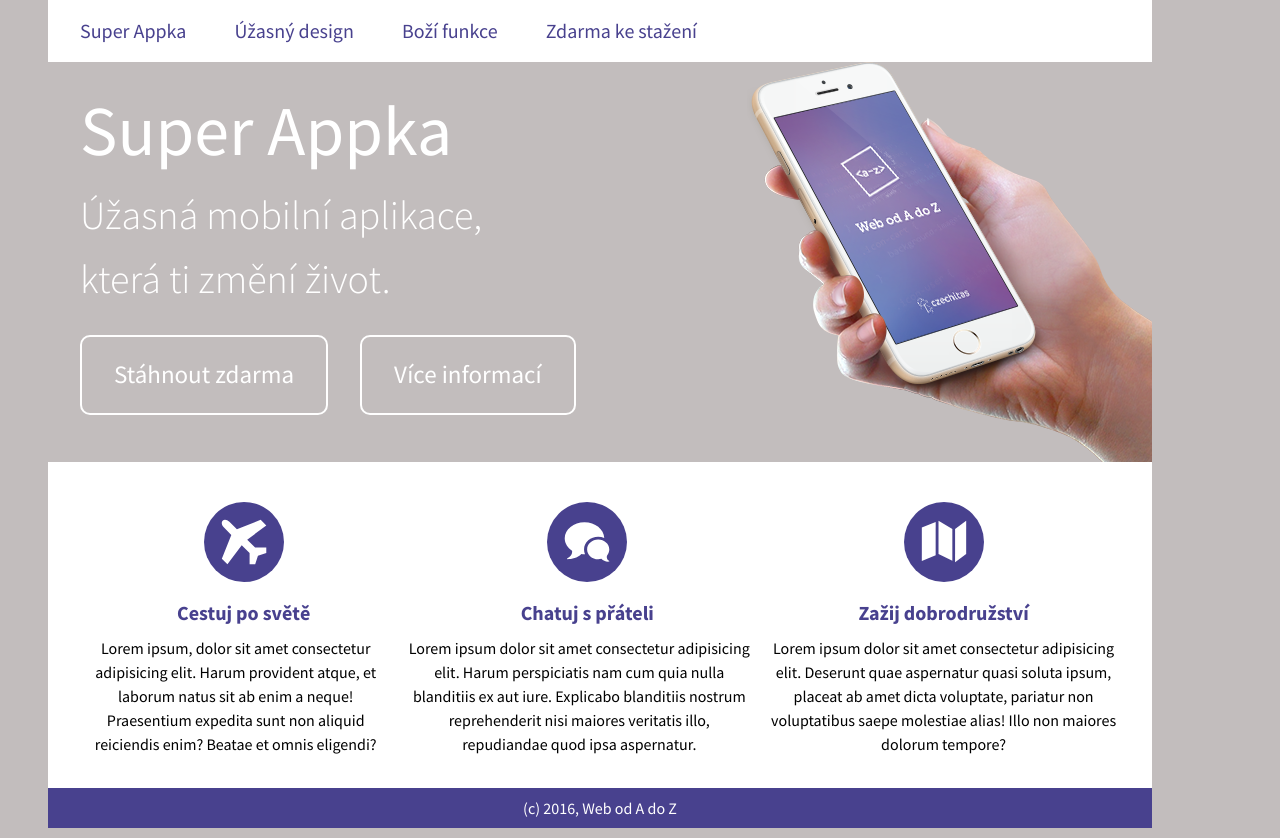
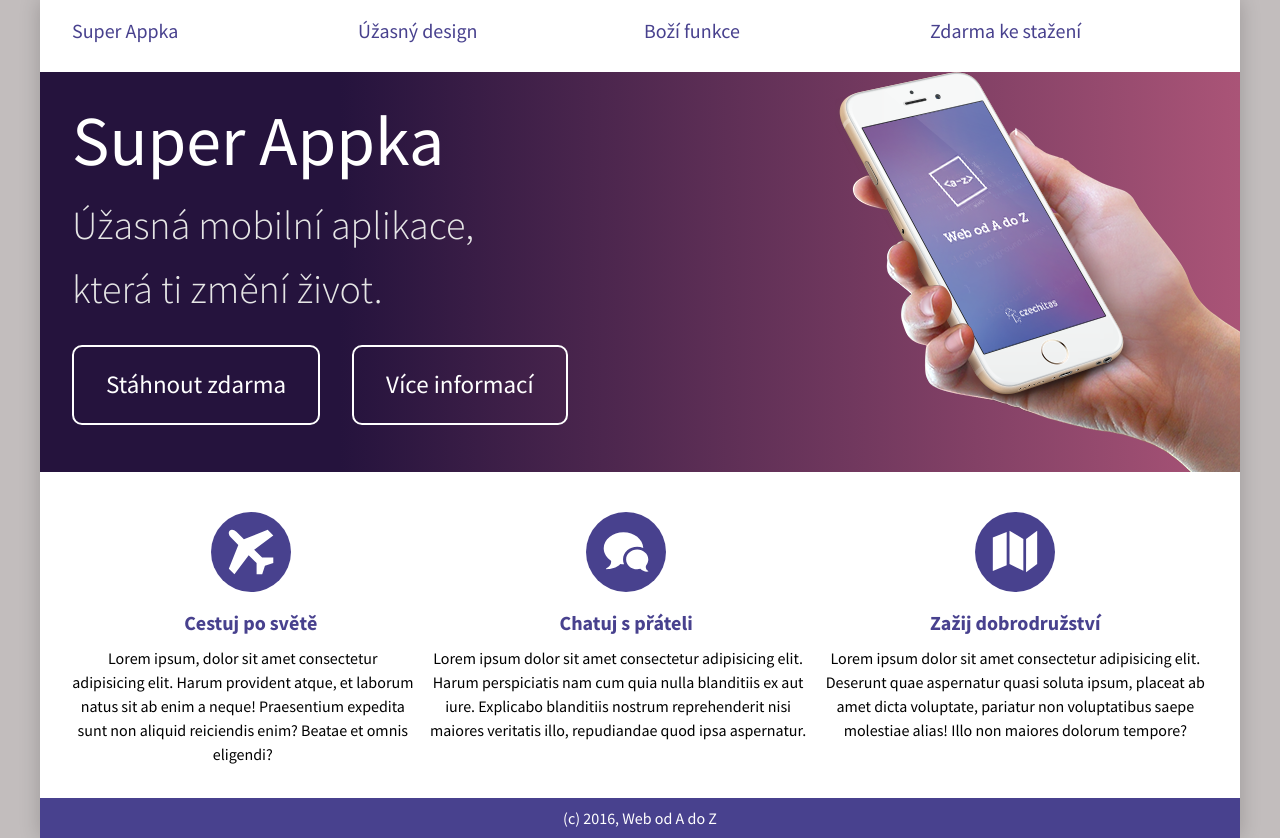
Before and after one commit to tvorimweb-2020-praha-podzim/du-05---super-appka-beniskova, a plain HTML site: page index.html in a window 1280 px wide. Drawn offline with Linux system fonts and the light colour scheme.

Commit message:
HOTOVO
:-)

```diff
--- a/index.css
+++ b/index.css
@@ -55,22 +55,26 @@ body{
 }
 .navigace{
     background-color: #ffffff;
-    color: #48418e;
-    padding: 1rem;
     display: flex;
     flex-wrap: wrap;
     justify-content: space-between;
+    text-align: center;
     font-size: 25px;
-    padding: 2rem;
+    padding: 0.5em 1.5rem;
 }
-/*.navigace-appka,
+.navigace-appka,
 .navigace-design{
     width: 50%;
-}*/
-/*.navigace-funkce,
+    text-decoration: none;
+    color: #48418e;
+    padding-bottom: 0.5em;
+}
+.navigace-funkce,
 .navigace-stazeni{
-    align-self: flex-end;
-}*/
+    width: 50%;
+    text-decoration: none;
+    color: #48418e;
+}
 footer{
     background-color: #48418e;
     width: 100%;
@@ -121,6 +125,7 @@ h1{
     margin: 0;
 }
 h2{
+    color: #e5e5e5;
     font-size: 40px;
     font-weight: 300;
     margin: 0;
@@ -129,13 +134,16 @@ h1,
 h2{
     font-weight: normal;
 }
-li{
+.zdarma,
+.informaci{
+    text-decoration: none;
     list-style: none;
     display: block;
     border: 2px solid white;
     max-width: 500px;
     text-align: center;
     border-radius: 10px;
+    color: #ffffff;
 }
 ul{
     padding-left: 0;
@@ -152,6 +160,9 @@ ul{
     font-size: 25px;
     font-weight: normal;
 }
+.informaci{
+    margin-top: 2rem;
+}
 .informaci:hover,
 .zdarma:hover{
     background-color: #48418e;
@@ -161,10 +172,6 @@ header,
 main {
     padding: 2rem;
 }
-/*.navigace-appka,
-.navigace-funkce{
-    margin-right: 2rem;
-}*/
 
 @media screen and (min-width: 800px){
     .vsechny{
@@ -200,19 +207,14 @@ main {
     }
     .navigace{
         flex-wrap: nowrap;
-        justify-content:flex-start ;
+        justify-content: start;
+        text-align: left;
         padding-left: 2rem;
         padding-top: 1rem;
         padding-bottom: 1rem;
         font-size: 20px;
     }
-    .navigace-design{
-        padding-left: 3rem;
-        padding-right: 3rem;
-    }
-    .navigace-funkce{
-        padding-right: 3rem;
-    }
+
     .letadlo-popis,
     .bubliny-popis{
         margin-right: 1rem;
@@ -260,15 +262,8 @@ main {
         padding-top: 1rem;
         padding-bottom: 1rem;
     }
-    .navigace-design{
-        padding-left: 3rem;
-        padding-right: 3rem;
-    }
-    .navigace-funkce{
-        padding-right: 3rem;
-    }
     header{
-        background-image: url(images/telefon.png);
+        background-image: url(images/telefon.png), linear-gradient(to right, #25133d 25%, #aa5477 100%);
         background-repeat: no-repeat;
         background-position: right;
         height: 400px;
@@ -277,8 +272,8 @@ main {
     }
     .appka{
         width: 1200px;
-        padding-left: 3rem;
-        padding-right: 3rem;
+        box-shadow: 0 0 20px rgba(0, 0, 0, 0.2);
+        margin: auto;
     }
     .letadlo-popis,
     .bubliny-popis{
--- a/index.html
+++ b/index.html
@@ -15,14 +15,14 @@
 
     <div class="appka">
         <!--NAVIGACE:-->
-        <article class="navigace">
+        <nav class="navigace">
 
-            <div class="navigace-appka">Super Appka</div>
-            <div class="navigace-design">Úžasný design</div>
-            <div class="navigace-funkce">Boží funkce</div>
-            <div class="navigace-stazeni">Zdarma ke stažení</div>
+            <a class="navigace-appka" href="http://www.google.com">Super Appka</a>
+            <a class="navigace-design" href="http://www.google.com">Úžasný design</a>
+            <a class="navigace-funkce" href="http://www.google.com">Boží funkce</a>
+            <a class="navigace-stazeni" href="http://www.google.com">Zdarma ke stažení</a>
 
-        </article>
+        </nav>
 
         <!--HLAVIČKA:-->
 
@@ -32,10 +32,13 @@
             <h2 class="slogan"> Úžasná mobilní aplikace, která ti změní život.</h2>
 
             <ul class="tlacitka">
-                <li class="zdarma">Stáhnout zdarma</li>
-                <li class="informaci">Více informací</li>
+                <a class="zdarma" href="http://www.google.com">Stáhnout zdarma</a>
+                <a class="informaci" href="http://www.google.com">Více informací</a>
             </ul>
         </header>
+        <!--
+            <li class="zdarma">Stáhnout zdarma</li>
+            <li class="informaci">Více informací</li>-->
 
         <!--HLAVNÍ OBSAH:-->
 
```
